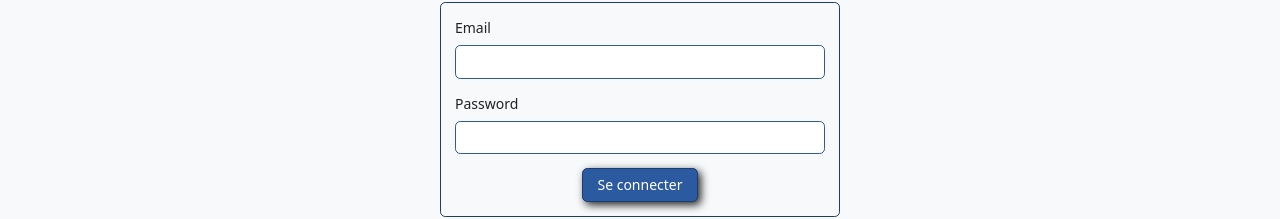
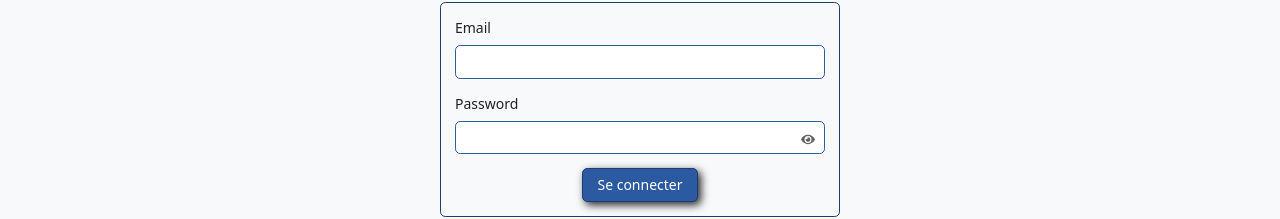
Before and after one commit to Piero13/coin-collection-app, a React (Vite) app: page /login in a window 1280 px wide. Shown: the part 211-430 px from the top of the page. Built offline with nearby package versions, Linux system fonts and the light colour scheme.

Commit message:
add login show/hide password function

```diff
--- a/src/pages/Login.jsx
+++ b/src/pages/Login.jsx
@@ -2,6 +2,7 @@ import { useState } from 'react';
 import { useAuth } from '../hooks/useAuth';
 import { useNavigate } from 'react-router-dom';
 import { Form, Button, Container } from 'react-bootstrap';
+import { FaEye, FaEyeSlash } from 'react-icons/fa';
 
 /** Login page for admin **/
 const Login = () => {
@@ -10,6 +11,7 @@ const Login = () => {
 
   const [email, setEmail] = useState('');
   const [password, setPassword] = useState('');
+  const [showPassword, setShowPassword] = useState(false);
 
   const handleSubmit = async (e) => {
     e.preventDefault();
@@ -42,14 +44,33 @@ const Login = () => {
 
         <Form.Group className="mb-3">
           <Form.Label>Password</Form.Label>
-          <Form.Control
-            name='password'
-            type="password"
-            value={password}
-            onChange={(e) => setPassword(e.target.value)}
-            required
-            className='border-primary'
-          />
+
+          <div style={{ position: 'relative' }}>
+            <Form.Control
+              name="password"
+              type={showPassword ? 'text' : 'password'}
+              value={password}
+              onChange={(e) => setPassword(e.target.value)}
+              required
+              className="border-primary pe-5"
+            />
+
+            <span
+              onClick={() => setShowPassword(!showPassword)}
+              style={{
+                position: 'absolute',
+                right: '10px',
+                top: '50%',
+                transform: 'translateY(-50%)',
+                cursor: 'pointer',
+                opacity: 0.7,
+              }}
+              onMouseEnter={(e) => e.currentTarget.style.opacity = 1}
+              onMouseLeave={(e) => e.currentTarget.style.opacity = 0.7}
+            >
+              {showPassword ? <FaEyeSlash /> : <FaEye />}
+            </span>
+          </div>
         </Form.Group>
 
         <Button className='mx-auto w-auto px-3 border-primaryDark bs-dark' type="submit">Se connecter</Button>
```
